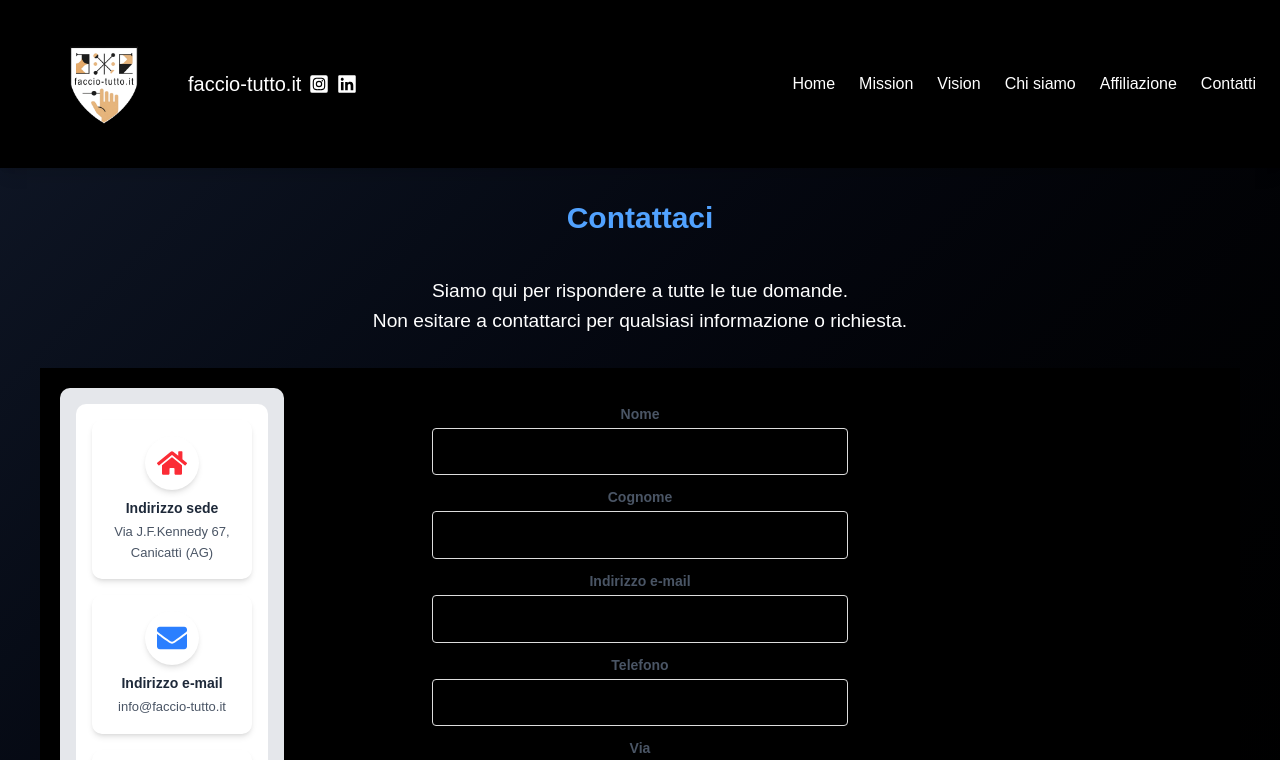
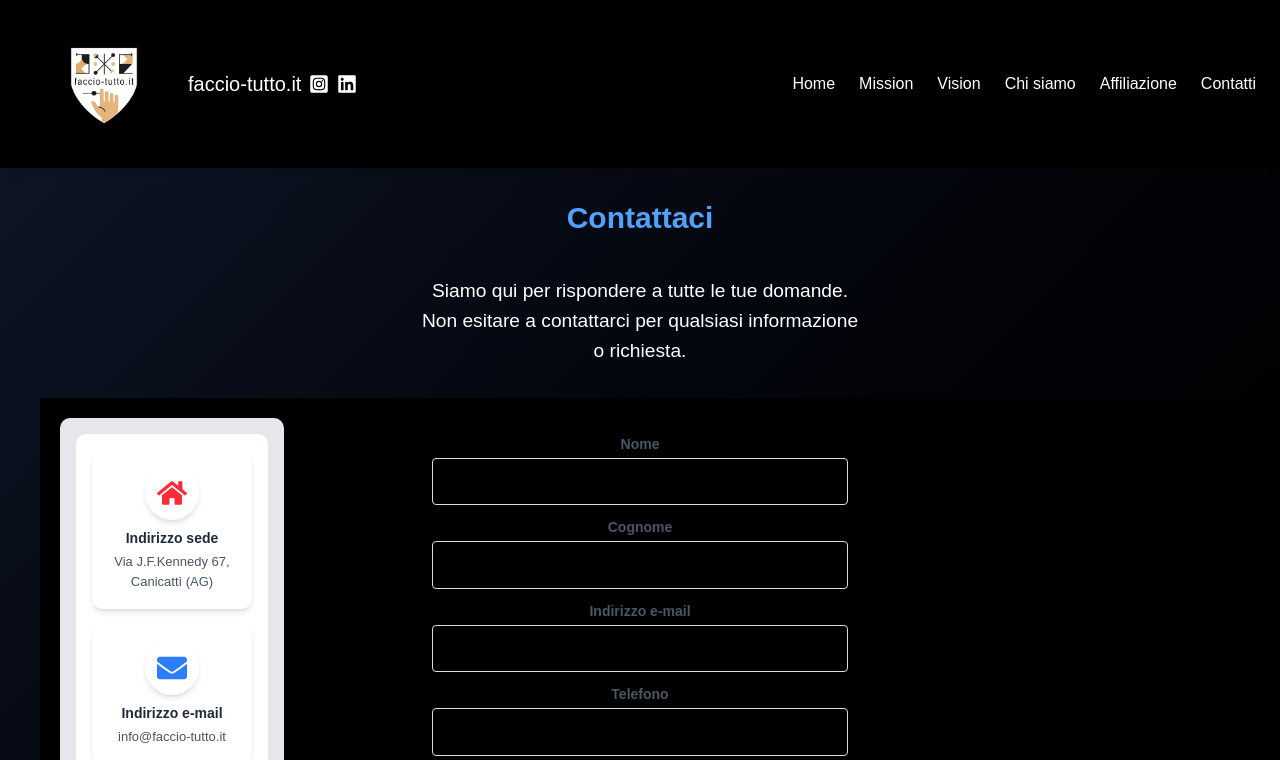
Before and after one commit to faccio-tutto/faccio-tutto, a Next.js app: page /contatti in a window 1280 px wide. Shown: the top 760 px of the page. Built offline with nearby package versions, Linux system fonts and the light colour scheme.

Commit message:
ottimizzazione pagina contatti

```diff
--- a/app/contatti/page.tsx
+++ b/app/contatti/page.tsx
@@ -123,7 +123,7 @@ export default function ContattiPage() {
         className="p-4 sm:p-8 flex flex-col items-center justify-center min-h-[calc(100vh-100px)]" // Aggiustato padding
       >
         <h1 className="text-2xl sm:text-3xl font-bold mb-6 sm:mb-10 text-center text-blue-400">Contattaci</h1> {/* Margine ridotto */}
-        <p className="text-base sm:text-lg text-center mb-8 max-w-2xl">
+        <p className="text-base sm:text-lg text-center max-w-md mb-8 max-w-2xl">
   Siamo qui per rispondere a tutte le tue domande.<br />
   Non esitare a contattarci per qualsiasi informazione o richiesta.
 </p>
@@ -131,7 +131,7 @@ export default function ContattiPage() {
         {/* Layout aggiornato */}
         <div className="container mx-auto px-4 flex flex-col md:flex-row items-start gap-8 relative z-10 py-8">
           {/* Servizi - NUOVI PULSANTI */}
-          <div className="w-full space-y-4 mb-8 md:mb-0 bg-gray-200 p-4 rounded-lg shadow-lg"> {/* Rimosso md:w-4/4 */}
+          <div className="w-full md:w 1/3 space-y-4 mb-8 md:mb-0 bg-gray-200 p-4 rounded-lg shadow-lg"> {/* Rimosso md:w-4/4 */}
             <div className="grid grid-cols-1 gap-4 bg-white bg-opacity-80 p-4 rounded-lg">
               {[
                 {
```
